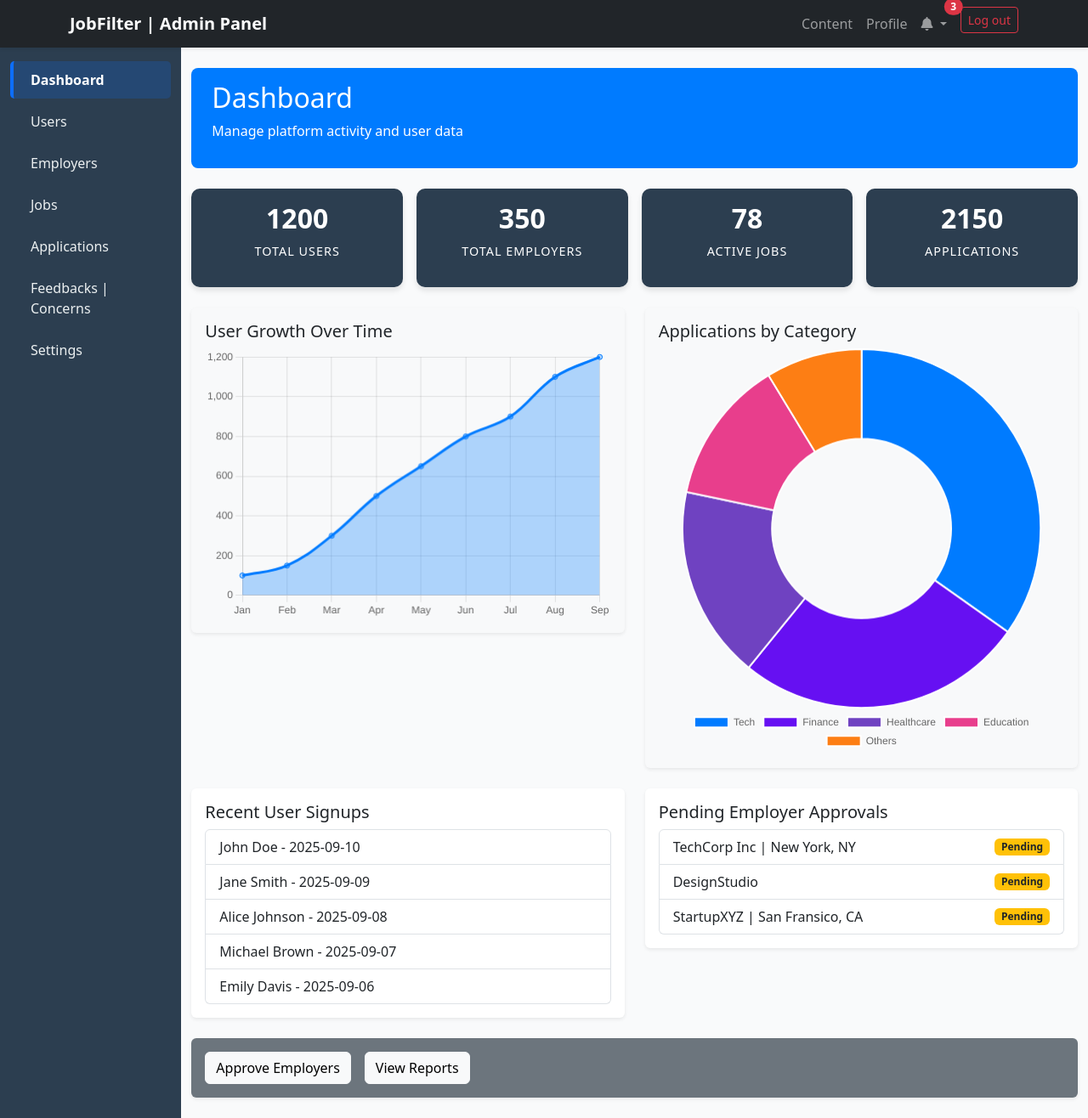
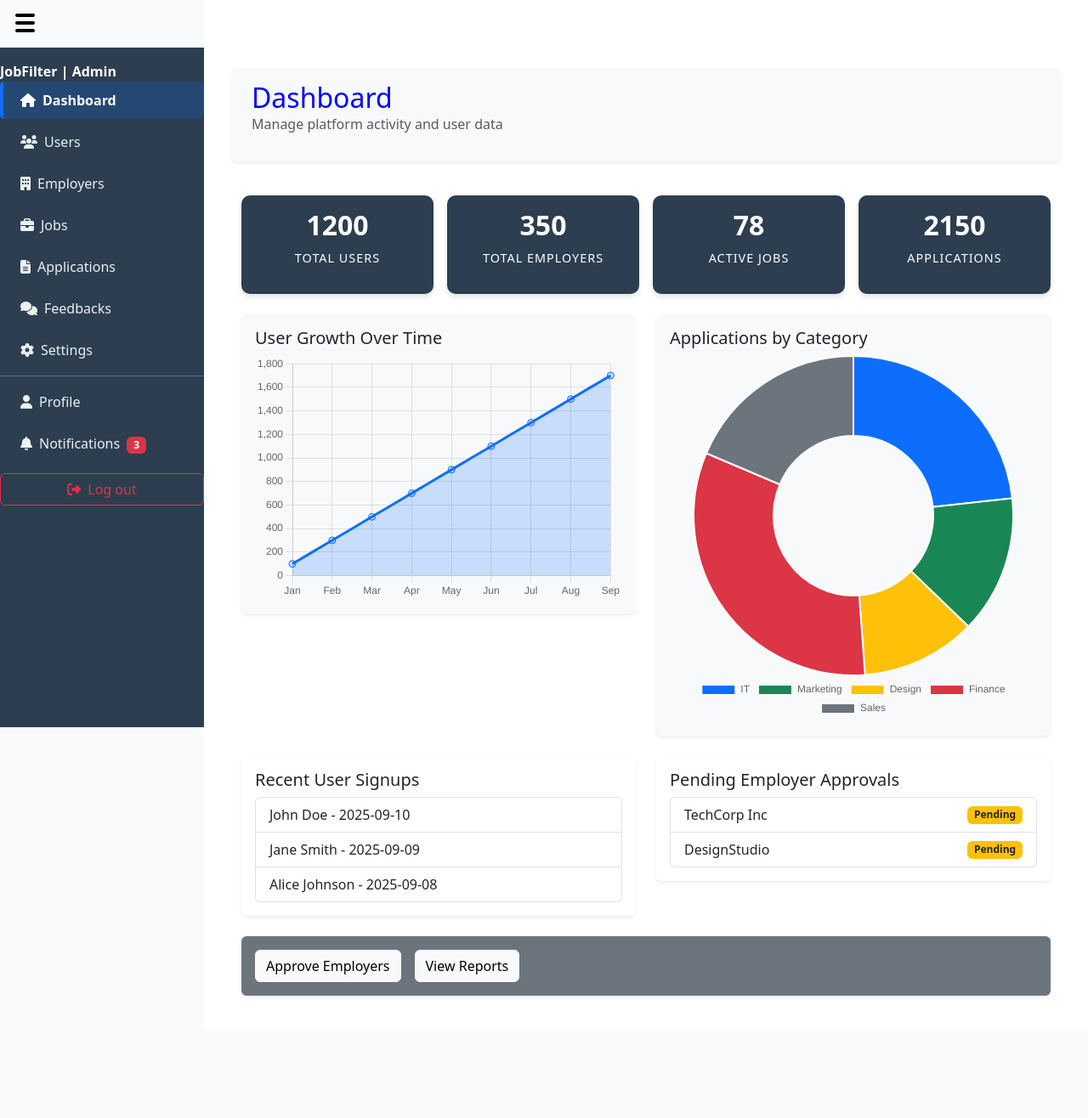
Before and after one commit to FRC-FRANKY/BOOTSTRAP-code, a PHP site: page /admin-dashboard.html in a window 1280 px wide. Shown: the whole page at 85% size. After the commit the page ends 1172 px from the top, so only its background shows below. Run offline with PHP 8.4, Linux system fonts and the light colour scheme.

Commit message:
Updated Admin Dashboard.

```diff
--- a/admin-dashboard.html
+++ b/admin-dashboard.html
@@ -8,85 +8,52 @@
   <!-- Bootstrap CSS -->
   <link href="https://cdn.jsdelivr.net/npm/bootstrap@5.3.0/dist/css/bootstrap.min.css" rel="stylesheet" />
 
+  <!-- Font Awesome for Icons -->
+  <link rel="stylesheet" href="https://cdnjs.cloudflare.com/ajax/libs/font-awesome/6.5.0/css/all.min.css">
+
   <!-- Custom CSS -->
   <link rel="stylesheet" href="css/admin.css" />
-
-  <!-- Chart.js CDN -->
-  <script src="https://cdn.jsdelivr.net/npm/chart.js"></script>
-
-  <!-- Font Awesome (for bell icon) -->
-<link rel="stylesheet" href="https://cdnjs.cloudflare.com/ajax/libs/font-awesome/6.5.0/css/all.min.css">
-
 </head>
 <body>
-  <!-- Admin Navbar -->
-  <nav class="navbar navbar-expand-lg navbar-dark bg-dark sticky-top shadow-sm">
-    <div class="container">
-      <a class="navbar-brand fw-bold" href="admin-dashboard.html">JobFilter | Admin Panel</a>
-      <button
-        class="navbar-toggler"
-        type="button"
-        data-bs-toggle="collapse"
-        data-bs-target="#adminNavMenu"
-        aria-controls="adminNavMenu"
-        aria-expanded="false"
-        aria-label="Toggle navigation"
-      >
-        <span class="navbar-toggler-icon"></span>
+  <!-- Burger Button -->
+  <button id="burger-btn" aria-label="Toggle sidebar">
+    <span></span>
+    <span></span>
+    <span></span>
   </button>
-      <div class="collapse navbar-collapse" id="adminNavMenu">
-        <ul class="navbar-nav ms-auto mb-2 mb-lg-0">
-          <li class="nav-item"><a class="nav-link" href="content-management.html">Content</a></li>
-          <li class="nav-item"><a class="nav-link" href="admin-profile.html">Profile</a></li>
-          <li class="nav-item">
-            <!--Notification-->
-            <li class="nav-item dropdown">
-  <a class="nav-link position-relative dropdown-toggle" href="#" role="button" data-bs-toggle="dropdown" aria-expanded="false">
-    <i class="fas fa-bell"></i>
-    <span class="position-absolute top-0 start-100 translate-middle badge rounded-pill bg-danger">
-      3
-      <span class="visually-hidden">unread notifications</span>
-    </span>
-  </a>
-  <ul class="dropdown-menu dropdown-menu-end shadow-sm" style="width: 300px;">
-    <li class="dropdown-header fw-bold">Notifications</li>
-    <li><hr class="dropdown-divider"></li>
-    <li><a class="dropdown-item" href="reports.html">New report submitted by Jane Doe</a></li>
-    <li><a class="dropdown-item" href="reports.html">Pending employer approval</a></li>
-    <li><a class="dropdown-item" href="reports.html">System maintenance scheduled</a></li>
-    <li><hr class="dropdown-divider"></li>
-    <li><a class="dropdown-item text-center text-primary" href="reports.html">View all</a></li>
-  </ul>
-</li>
 
-          <li class="nav-item ms-lg-2"><button type="button" id="logoutBtn" class="btn btn-outline-danger btn-sm">Log out</button></li>
-        </ul>
+  <!-- Sidebar -->
+  <nav class="sidebar" id="adminSidebar">
+    <div class="sidebar-header fw-bold">
+      JobFilter | Admin
     </div>
-    </div>
-  </nav>
+    <a href="#" class="active" data-section="dashboard"><i class="fas fa-home me-2"></i>Dashboard</a>
+    <a href="#" data-section="users"><i class="fas fa-users me-2"></i>Users</a>
+    <a href="#" data-section="employers"><i class="fas fa-building me-2"></i>Employers</a>
+    <a href="#" data-section="jobs"><i class="fas fa-briefcase me-2"></i>Jobs</a>
+    <a href="#" data-section="applications"><i class="fas fa-file-alt me-2"></i>Applications</a>
+    <a href="#" data-section="feedbacks"><i class="fas fa-comments me-2"></i>Feedbacks</a>
+    <a href="#" data-section="settings"><i class="fas fa-cog me-2"></i>Settings</a>
 
-  <div class="container-fluid">
-    <div class="row">
-      <!-- Sidebar -->
-      <nav class="col-md-2 sidebar">
-        <a href="#" class="active" data-section="dashboard">Dashboard</a>
-        <a href="#" data-section="users">Users</a>
-        <a href="#" data-section="employers">Employers</a>
-        <a href="#" data-section="jobs">Jobs</a>
-        <a href="#" data-section="applications">Applications</a>
-        <a href="#" data-section="feedbacks">Feedbacks | Concerns</a>
-        <a href="#" data-section="settings">Settings</a>
+    <hr class="my-2">
+
+    <!-- Top bar items moved into sidebar -->
+    <a href="admin-profile.html"><i class="fas fa-user me-2"></i>Profile</a>
+    <a href="reports.html"><i class="fas fa-bell me-2"></i>Notifications <span class="badge bg-danger ms-1">3</span></a>
+    <button id="logoutBtn" class="btn btn-outline-danger w-100 mt-2"><i class="fas fa-sign-out-alt me-2"></i>Log out</button>
   </nav>
 
   <!-- Main Content -->
-      <main class="col-md-10 py-4 position-relative" style="min-height:400px;">
+  <main class="main-content">
     <!-- Header -->
-        <div class="content-header mb-4">
-          <h2 id="section-title">Dashboard</h2>
-          <p>Manage platform activity and user data</p>
+    <div class="content-header py-3 px-4 bg-light shadow-sm sticky-top">
+      <h2 id="section-title" class="mb-0">Dashboard</h2>
+      <p class="text-muted">Manage platform activity and user data</p>
     </div>
 
-        <!-- Sections -->
+    <div class="container-fluid py-4">
+
+      <!-- Dashboard Section -->
       <div id="dashboard-section">
         <div class="row g-3 mb-4">
           <div class="col-md-3">
@@ -131,7 +98,7 @@
           </div>
         </div>
 
-          <!-- Recent Activity and Pending Approvals -->
+        <!-- Recent Activity -->
         <div class="row g-4 mb-4">
           <div class="col-md-6">
             <div class="p-3 bg-white rounded shadow-sm">
@@ -140,8 +107,6 @@
                 <li class="list-group-item">John Doe - 2025-09-10</li>
                 <li class="list-group-item">Jane Smith - 2025-09-09</li>
                 <li class="list-group-item">Alice Johnson - 2025-09-08</li>
-                  <li class="list-group-item">Michael Brown - 2025-09-07</li>
-                  <li class="list-group-item">Emily Davis - 2025-09-06</li>
               </ul>
             </div>
           </div>
@@ -150,13 +115,10 @@
               <h5>Pending Employer Approvals</h5>
               <ul class="list-group">
                 <li class="list-group-item d-flex justify-content-between align-items-center">
-                    TechCorp Inc | New York, NY<span class="badge bg-warning text-dark">Pending</span>
+                  TechCorp Inc <span class="badge bg-warning text-dark">Pending</span>
                 </li>
                 <li class="list-group-item d-flex justify-content-between align-items-center">
                   DesignStudio <span class="badge bg-warning text-dark">Pending</span>
-                  </li>
-                  <li class="list-group-item d-flex justify-content-between align-items-center">
-                    StartupXYZ | San Fransico, CA <span class="badge bg-warning text-dark">Pending</span>
                 </li>
               </ul>
             </div>
@@ -174,6 +136,7 @@
         </div>
       </div>
 
+      <!-- Users Section -->
       <div id="users-section" class="d-none">
         <div class="table-wrapper">
           <h4>Users</h4>
@@ -195,6 +158,7 @@
         </div>
       </div>
 
+      <!-- Employers Section -->
       <div id="employers-section" class="d-none">
         <div class="table-wrapper">
           <h4>Employers</h4>
@@ -216,6 +180,7 @@
         </div>
       </div>
 
+      <!-- Jobs Section -->
       <div id="jobs-section" class="d-none">
         <div class="table-wrapper">
           <h4>Jobs</h4>
@@ -237,6 +202,7 @@
         </div>
       </div>
 
+      <!-- Applications Section -->
       <div id="applications-section" class="d-none">
         <div class="table-wrapper">
           <h4>Applications</h4>
@@ -258,7 +224,7 @@
         </div>
       </div>
 
-        <!--feedback/concerns section-->
+      <!-- Feedbacks Section -->
       <div id="feedbacks-section" class="d-none">
         <div class="table-wrapper">
           <h4>User Feedbacks & Concerns</h4>
@@ -299,11 +265,8 @@
         </div>
       </div>
 
-
-
-
+      <!-- Settings Section -->
       <div id="settings-section" class="d-none">
-          <!--settings section-->
         <div class="table-wrapper p-3 bg-dark rounded shadow-sm text-white">
           <h4>Settings</h4>
           <p>Admin can configure platform settings here.</p>
@@ -323,7 +286,7 @@
             <label class="form-check-label" for="emailNotifications">Enable Email Notifications</label>
           </div>
 
-  <!-- New Maintenance Mode Toggle -->
+          <!-- Maintenance Mode Toggle -->
           <div class="form-check form-switch mt-4">
             <input class="form-check-input" type="checkbox" id="maintenanceMode">
             <label class="form-check-label fw-bold" for="maintenanceMode">Enable Maintenance Mode</label>
@@ -332,17 +295,16 @@
           <!-- Save Button -->
           <button class="btn btn-primary mt-4">Save Settings</button>
         </div>
-
       </div>
 
     </div>
-        </div>
   </main>
-    </div>
-  </div>
 
-  <!-- Bootstrap JS bundle -->
+  <!-- Bootstrap Bundle -->
   <script src="https://cdn.jsdelivr.net/npm/bootstrap@5.3.0/dist/js/bootstrap.bundle.min.js"></script>
+
+  <!-- Chart.js -->
+  <script src="https://cdn.jsdelivr.net/npm/chart.js"></script>
 
   <!-- Custom JS -->
   <script src="js/admin_dash.js"></script>
--- a/css/admin.css
+++ b/css/admin.css
@@ -1,15 +1,25 @@
 body {
   background-color: #f9fafb;
+  transition: padding-left 0.3s ease;
+  margin: 0;
 }
-.navbar-brand {
-  font-weight: 700;
-}
+
+/* Sidebar styles */
 .sidebar {
   min-height: 100vh;
   background-color: #2c3e50;
   color: white;
   padding-top: 1rem;
+  width: 240px;
+  position: fixed;
+  top: 56px;
+  left: 0;
+  bottom: 0;
+  overflow-y: auto;
+  transition: transform 0.3s ease;
+  z-index: 1040;
 }
+
 .sidebar a {
   color: #ecf0f1;
   text-decoration: none;
@@ -21,13 +31,102 @@ body {
   transition: color 0.3s ease, border-color 0.3s ease, background-color 0.3s ease;
   font-weight: 500;
 }
-.sidebar a.active, .sidebar a:hover {
-  background-color: #007bff;
+
+.sidebar a.active,
+.sidebar a:hover {
+  background-color: rgba(13, 110, 253, 0.2);
   color: white;
   border-left-color: #0d6efd;
-  background-color: rgba(13, 110, 253, 0.2);
   font-weight: 600;
 }
+
+/* Collapsed sidebar */
+body.sidebar-collapsed .sidebar {
+  transform: translateX(-100%);
+}
+
+/* Main content */
+main {
+  margin-left: 240px;
+  padding: 1rem 2rem;
+  transition: margin-left 0.3s ease;
+  min-height: 400px;
+  background-color: #fff;
+  position: relative;
+  z-index: 1;
+  padding-top: 80px; /* to make room for fixed navbar */
+}
+
+body.sidebar-collapsed main {
+  margin-left: 0;
+}
+
+/* Fixed top navbar */
+.navbar {
+  position: fixed;
+  top: 0;
+  left: 0;
+  right: 0;
+  z-index: 1055;
+}
+
+/* Burger button */
+#burger-btn {
+  position: fixed;
+  top: 12px;
+  left: 12px;
+  width: 35px;
+  height: 30px;
+  display: flex;
+  flex-direction: column;
+  justify-content: space-around;
+  background: none;
+  border: none;
+  cursor: pointer;
+  z-index: 1060;
+}
+
+#burger-btn span {
+  width: 100%;
+  height: 4px;
+  background-color: #000;
+  border-radius: 2px;
+  transition: background-color 0.3s ease;
+}
+
+#burger-btn:hover span {
+  background-color: #0d6efd;
+}
+
+/* Content sections */
+main > div {
+  opacity: 0;
+  transform: translateY(10px);
+  transition: opacity 0.4s ease, transform 0.4s ease;
+  height: 0;
+  overflow: hidden;
+  position: absolute;
+  width: 100%;
+}
+
+main > div:not(.d-none) {
+  opacity: 1;
+  transform: translateY(0);
+  height: auto;
+  position: relative;
+  overflow: visible;
+}
+
+/* Content header */
+.content-header {
+  background-color: #007bff;
+  color: blue;
+  padding: 1rem 1.5rem;
+  border-radius: 0.5rem;
+  margin-bottom: 1rem;
+}
+
+/* Summary cards */
 .summary-card {
   background-color: #2c3e50;
   color: white;
@@ -36,15 +135,19 @@ body {
   text-align: center;
   box-shadow: 0 4px 6px rgb(0 0 0 / 0.1);
 }
+
 .summary-card h3 {
   font-weight: 700;
   font-size: 2rem;
 }
+
 .summary-card p {
   font-size: 0.9rem;
   text-transform: uppercase;
   letter-spacing: 1px;
 }
+
+/* Table wrapper */
 .table-wrapper {
   background-color: #2c3e50;
   border-radius: 10px;
@@ -52,48 +155,20 @@ body {
   color: white;
   box-shadow: 0 4px 6px rgb(0 0 0 / 0.1);
 }
+
 .table-wrapper table {
   color: white;
 }
+
 .table thead th {
   border-bottom: 2px solid #007bff;
 }
+
 .btn-primary {
   background-color: #007bff;
   border: none;
 }
+
 .btn-primary:hover {
   background-color: #0056b3;
 }
-.content-header {
-  background-color: #007bff;
-  color: white;
-  padding: 1rem 1.5rem;
-  border-radius: 0.5rem;
-  margin-bottom: 1rem;
-}
-
-/* Smooth fade transition for content sections */
-main > div {
-  opacity: 0;
-  transform: translateY(10px);
-  transition: opacity 0.4s ease, transform 0.4s ease;
-  height: 0;
-  overflow: hidden;
-  position: absolute; /* Stack on top */
-  width: 100%;
-}
-
-main > div:not(.d-none) {
-  opacity: 1;
-  transform: translateY(0);
-  height: auto;
-  position: relative; /* Show normally */
-  overflow: visible;
-}
-
-/* To prevent content jump while transitioning */
-main {
-  position: relative;
-  min-height: 400px; /* Adjust as needed */
-}
```
Also changed, not shown: js/admin_dash.js (+118 -54 lines). Lines whose indentation alone changed are shown as unchanged.
